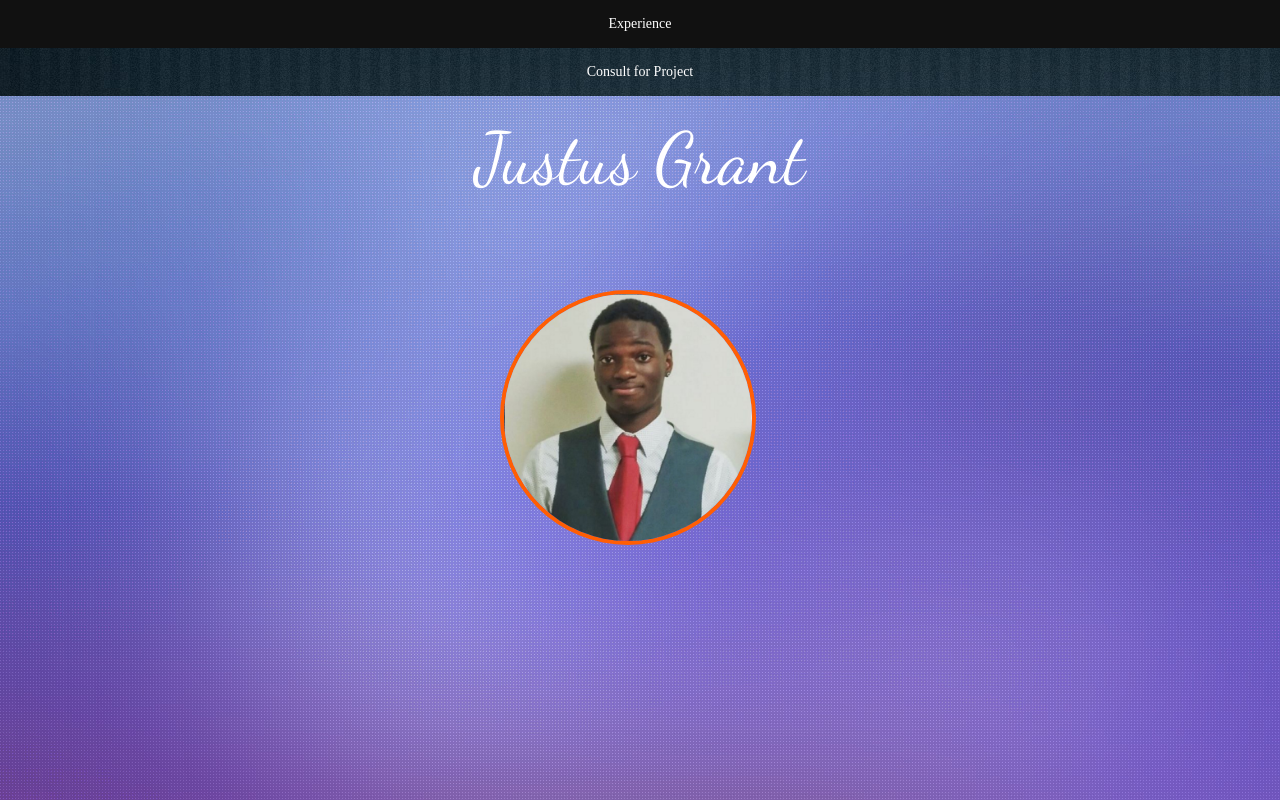
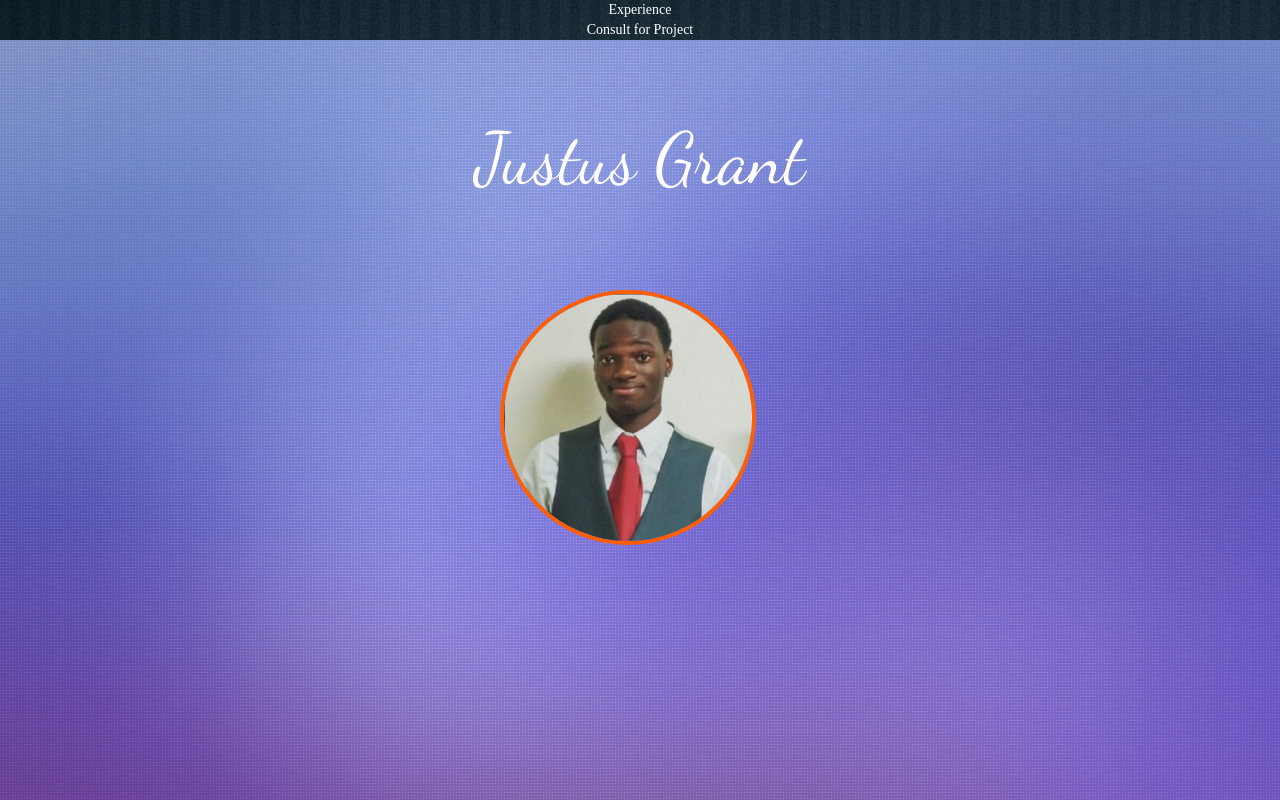
Before and after one commit to jGrant615/jGrant615.github.io, a plain HTML site: page index.html in a window 1280 px wide. Drawn offline with nearby package versions, Linux system fonts and the light colour scheme.

Commit message:
attempting nav styling change 2

```diff
--- a/assets/css/stylesheet.css
+++ b/assets/css/stylesheet.css
@@ -38,14 +38,14 @@ input[type=text] {
   text-align: center;*/
 }
 .nav-page{
-  float: left;
+  /*float: left;*/
   /*padding: 0 25px;
   display: inline;
   vertical-align: -webkit-baseline-middle;
   color: #D1CFCF;*/
 }
 .nav-pages a{
-  display: block;
+  display: inline;
   color: #FFFFFF;
   text-align: center;
   padding: 14px 16px;
```
